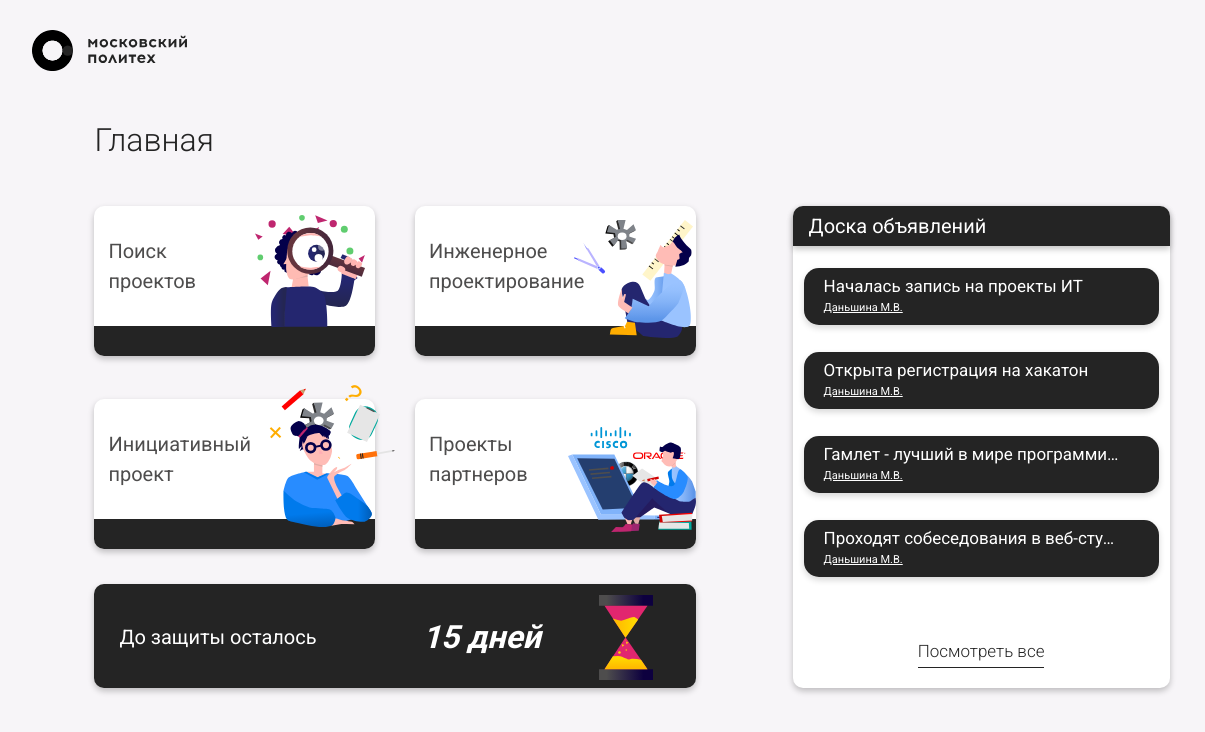
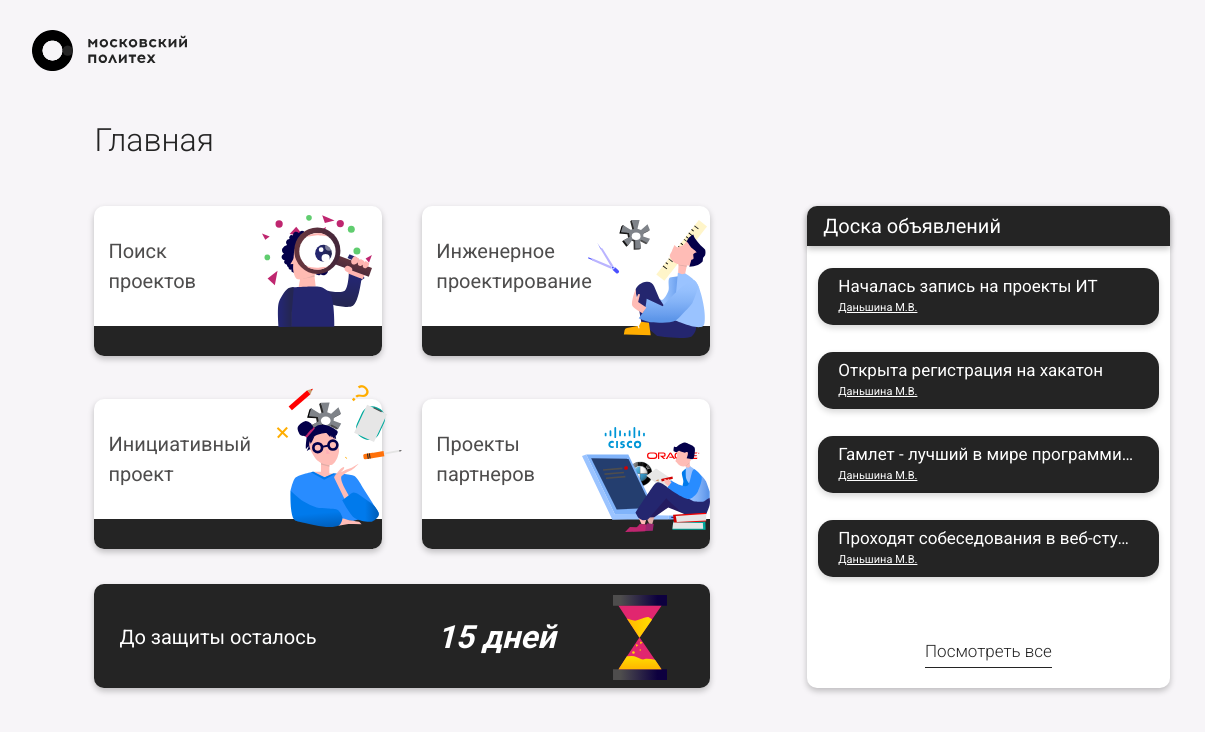
Before and after one commit to rubenovdev/teamunite-ui, a React (Create React App) app: page / in a window 1536 px wide. Shown: the top 732 px of the page, without its empty margins (136-1341 px from the left). Built offline with nearby package versions, Linux system fonts and the light colour scheme.

Commit message:
made equal paddings

```diff
--- a/src/components/AnnouncementBoard/AnnouncementBoard.module.scss
+++ b/src/components/AnnouncementBoard/AnnouncementBoard.module.scss
@@ -67,7 +67,7 @@
 
 .announcement {
   width: 100%;
-  padding: 4px 17px 7px 14px;
+  padding: 4px 14px 7px 14px;
   background-color: #242424;
   box-shadow: 0 3px 6px rgba(0, 0, 0, 0.16);
   border-radius: 15px;
@@ -79,7 +79,7 @@
   }
 
   @media (min-width: 1300px){
-    padding: 8px 35px 11px 20px;
+    padding: 8px 20px 11px 20px;
   }
 }
 
```
